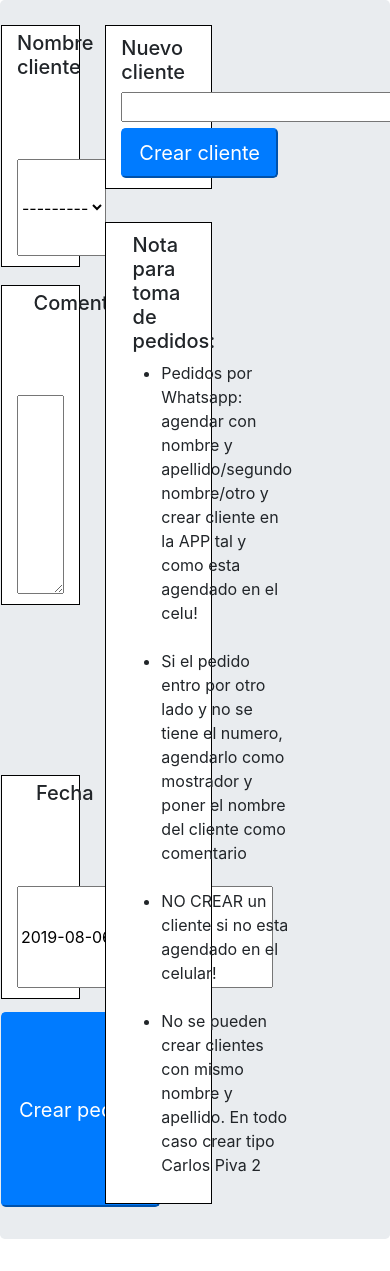
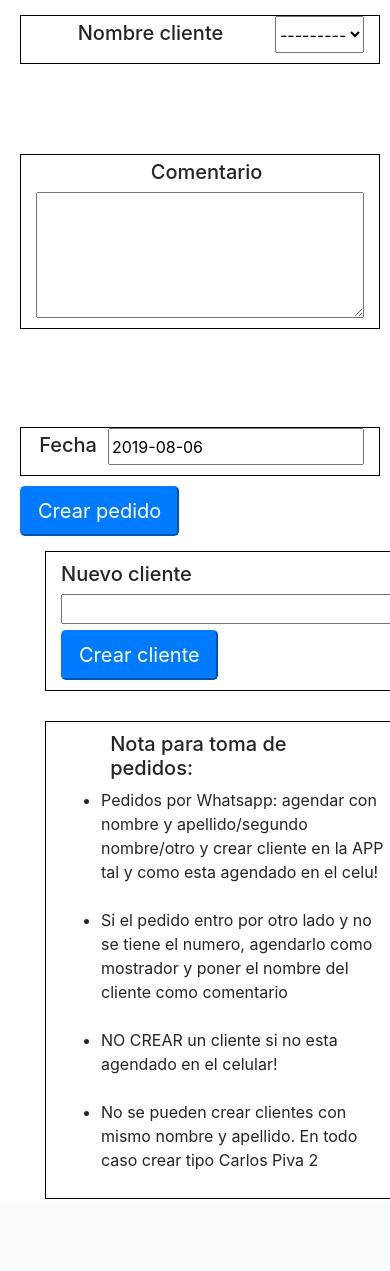
Before and after one commit to AugustoPiva/tsuki_web, a Django app: page /tsuki_app/nuevopedido/ in a window 390 px wide; the page is wider, and only the part inside the window is pictured. Shown: the part 76-1347 px from the top of that part. After the commit the page ends 1275 px from the top of that part, so only its background shows below. Run offline with Django 3.2, Linux system fonts and the light colour scheme; data that the repository does not hold is empty; parts of the project's set-up code (start-up, migrations or seed data) failed here and were passed over; some libraries are stand-ins or nearby versions.

Commit message:
Responsive

```diff
--- a/templates/tsuki_app/base.html
+++ b/templates/tsuki_app/base.html
@@ -35,7 +35,7 @@
         </div>
         <div class="navbar-nav ml-auto">
           <a class="nav-item nav-link" href="#"></a>
-        </div> <!-- /.navbar-nav, right-hand content -->
+        </div>
 
       </div>
   </nav>
--- a/templates/tsuki_app/nuevo_pedido.html
+++ b/templates/tsuki_app/nuevo_pedido.html
@@ -12,15 +12,15 @@ listadoprecios.{{prod.id}} = [{{prod.precio_producto  }},"{{prod.nombre_producto
 </script>
 {% endfor %} -->
 
-<div class="jumbotron">
+
   <!-- Primera fila contiene la lista con los productos seleccionados, nombre fecha y comentarios -->
+  <div class="container" style="margin-right:20px;margin-left:20px;padding:0px;" >
+    <div class="row" style="margin:0px;padding:0px;">
+      <div class="col-md-6 col-sm-12"  >
         <form method="post">
           {% csrf_token %}
-
-    <div class="row col-12">
-      <div class="row col-4">
           <!--Primera columna -->
-        <div style="background-color: white;border:1px solid black;margin-right:0px;margin-top:15px;margin-bottom:3px;padding-bottom:10px;" class="row col-12">
+          <div style="background-color: white;border:1px solid black;margin-right:0px;margin-top:15px;margin-bottom:3px;padding-left:5px;padding-bottom:10px;" class="row col-12">
             <h5 style="margin-top: 5px;margin-left: auto;margin-right: auto;">Nombre cliente</h5>
             {{form.client}}
           </div><br><br><br>
@@ -39,12 +39,11 @@ listadoprecios.{{prod.id}} = [{{prod.precio_producto  }},"{{prod.nombre_producto
           <!-- Seccion boton confirmar pedido y modificar -->
           <div style="margin-top:10px;" class="row">
             <input name='Form1' class = 'btn-lg btn-primary' type="submit" value="Crear pedido">
-
-        </div>
           </div>
         </form>
+      </div>
       <!-- Segunda columna -->
-    <div class="row col-5">
+      <div class="col-md-6 col-sm-12">
         <div class="row col-12" style="background-color: white;border:1px solid black;margin-right:0px;margin-left:10px;margin-top:15px;margin-bottom:3px;padding-bottom:10px;max-height:200px;">
           <h5 style="margin-top:10px;">Nuevo cliente</h5>
           <div class="row col-12">
@@ -68,8 +67,6 @@ listadoprecios.{{prod.id}} = [{{prod.precio_producto  }},"{{prod.nombre_producto
     </div>
   </div>
 
-
-
 <script type="text/javascript">
 
   for (var i in productospedidos){
```
Lines whose indentation alone changed are shown as unchanged.
